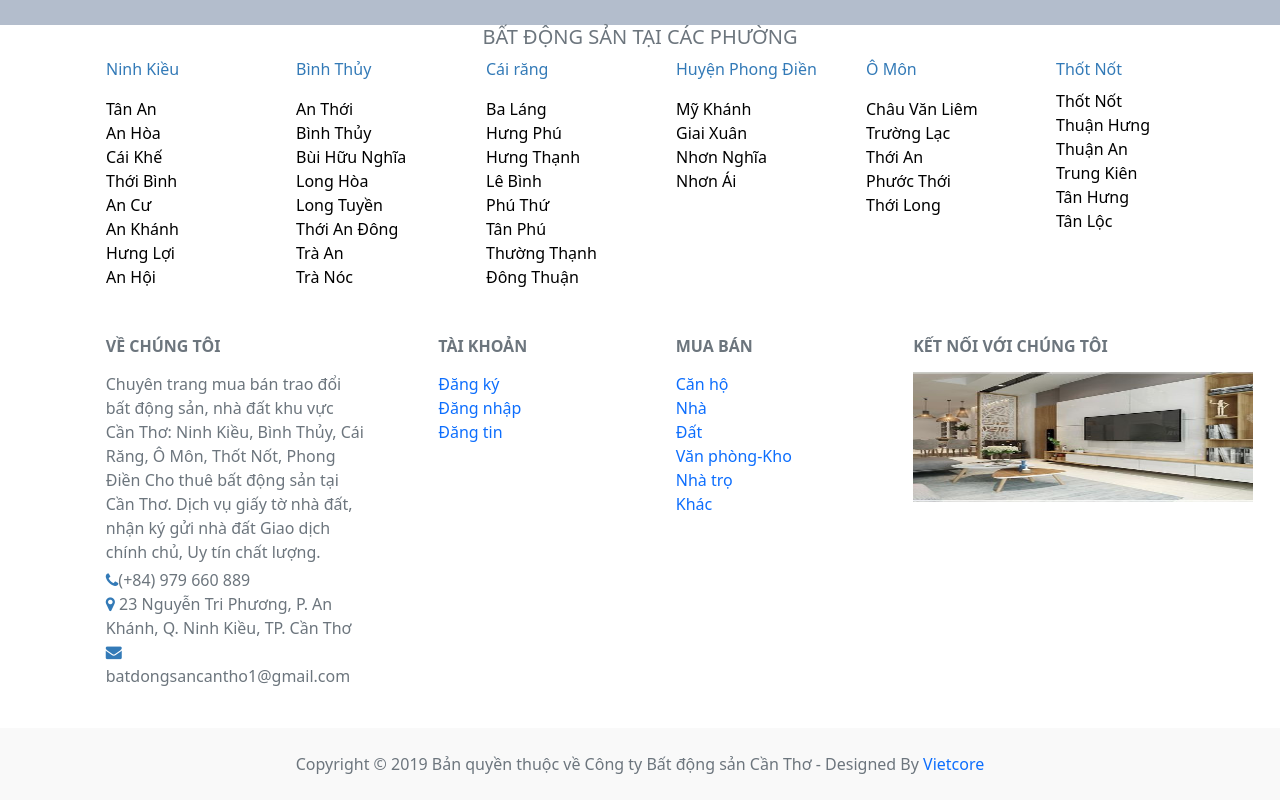
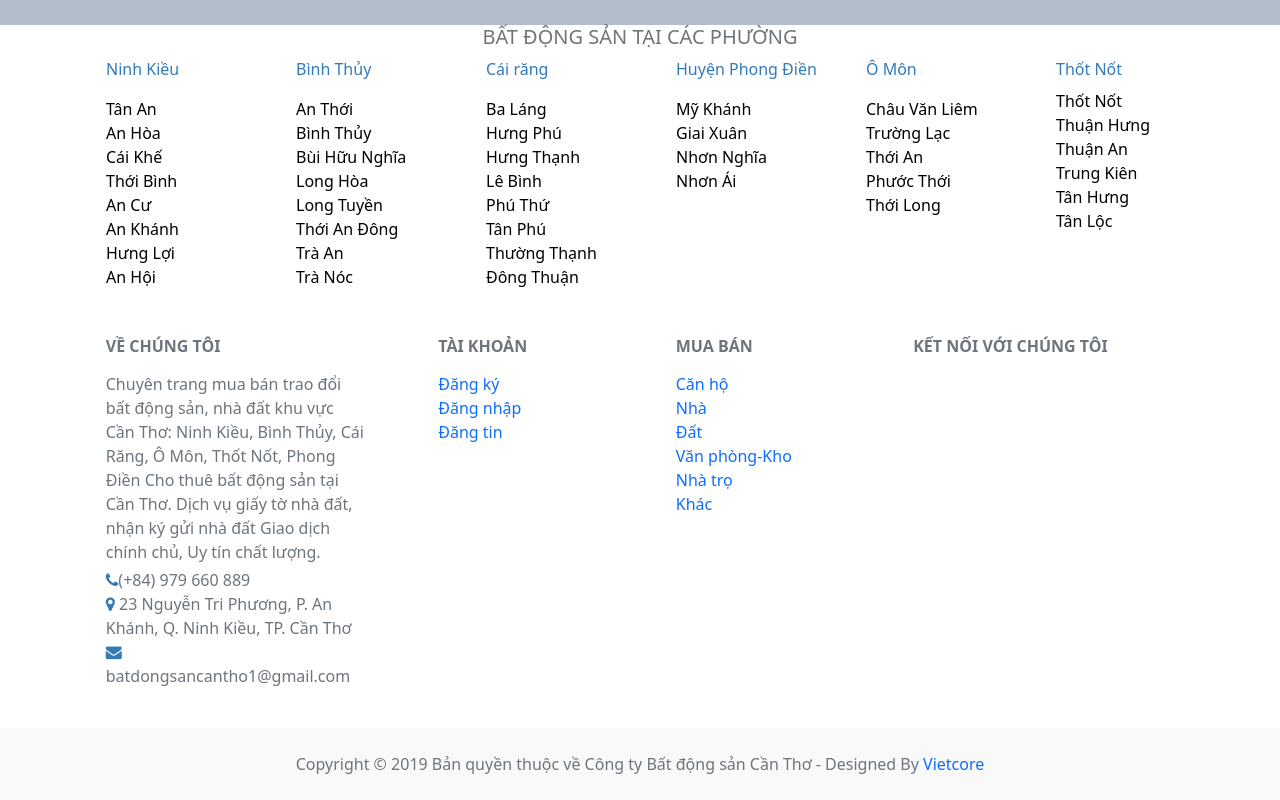
Before and after one commit to DuongHoaiAn2k1/123-nffnf.rrr, a plain HTML site: page CanThoProperty-main/index.html in a window 1280 px wide. Shown: the part 561-1361 px from the top of the page. Drawn offline with nearby package versions, Linux system fonts and the light colour scheme.

Commit message:
Update index.html

```diff
--- a/CanThoProperty-main/index.html
+++ b/CanThoProperty-main/index.html
@@ -213,9 +213,7 @@
         <div class="col-md-4 col-lg-3 col-xl-3 mx-auto mb-md-0 mb-4">
           <!-- Links -->
           <h6 class="text-uppercase fw-bold mb-3">KẾT NỐI VỚI CHÚNG TÔI</h6>
-          <div class="hidden">
-            <img width="340px" height="130px" src="./images/z3931055383775_001341cba0fcf3b3248bd14609288ad4.jpg" alt="">
-          </div>
+
         </div>
         <!-- Grid column -->
       </div>
```
